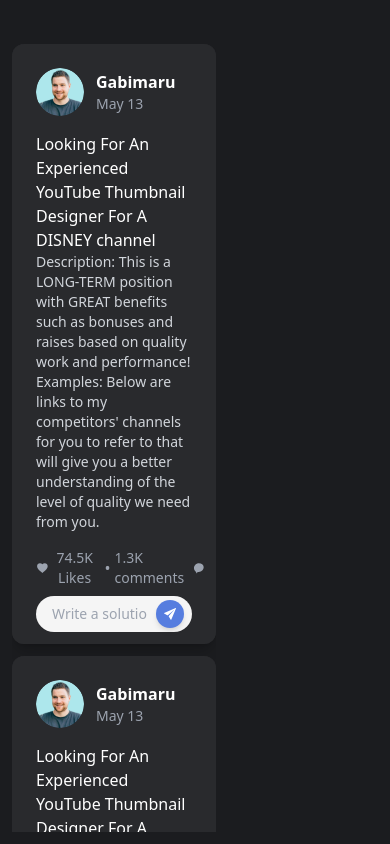
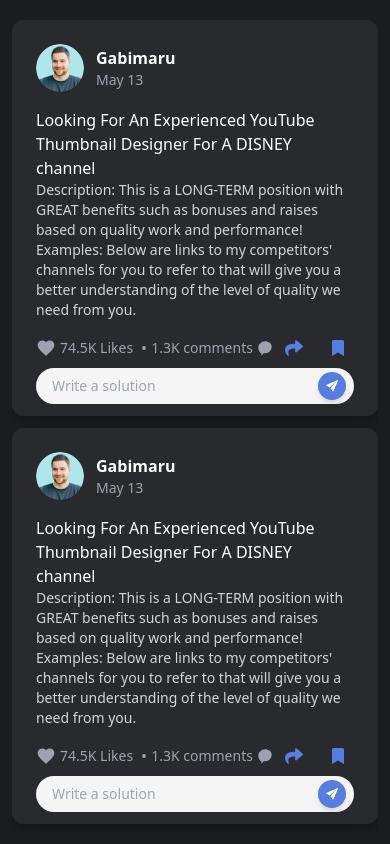
Before and after one commit to Jyotirmoy-Baidya/Photo-user, a React (Vite) app: page / in a window 390 px wide. Built offline with nearby package versions, Linux system fonts and the light colour scheme.

Commit message:
Fixing home making responsive

```diff
--- a/src/pages/Home.jsx
+++ b/src/pages/Home.jsx
@@ -36,7 +36,7 @@ const Home = () => {
 
 
     return (
-        <div className="flex mt-8 p-3 max-w-full w-7/12">
+        <div className="flex mt-2 md:mt-8 p-3 max-w-full md:w-7/12">
             <div className="flex flex-col flex-grow gap-3 max-w-full w-full overflow-y-scroll hide-scrollbar">
                 <JobCard />
 
```
